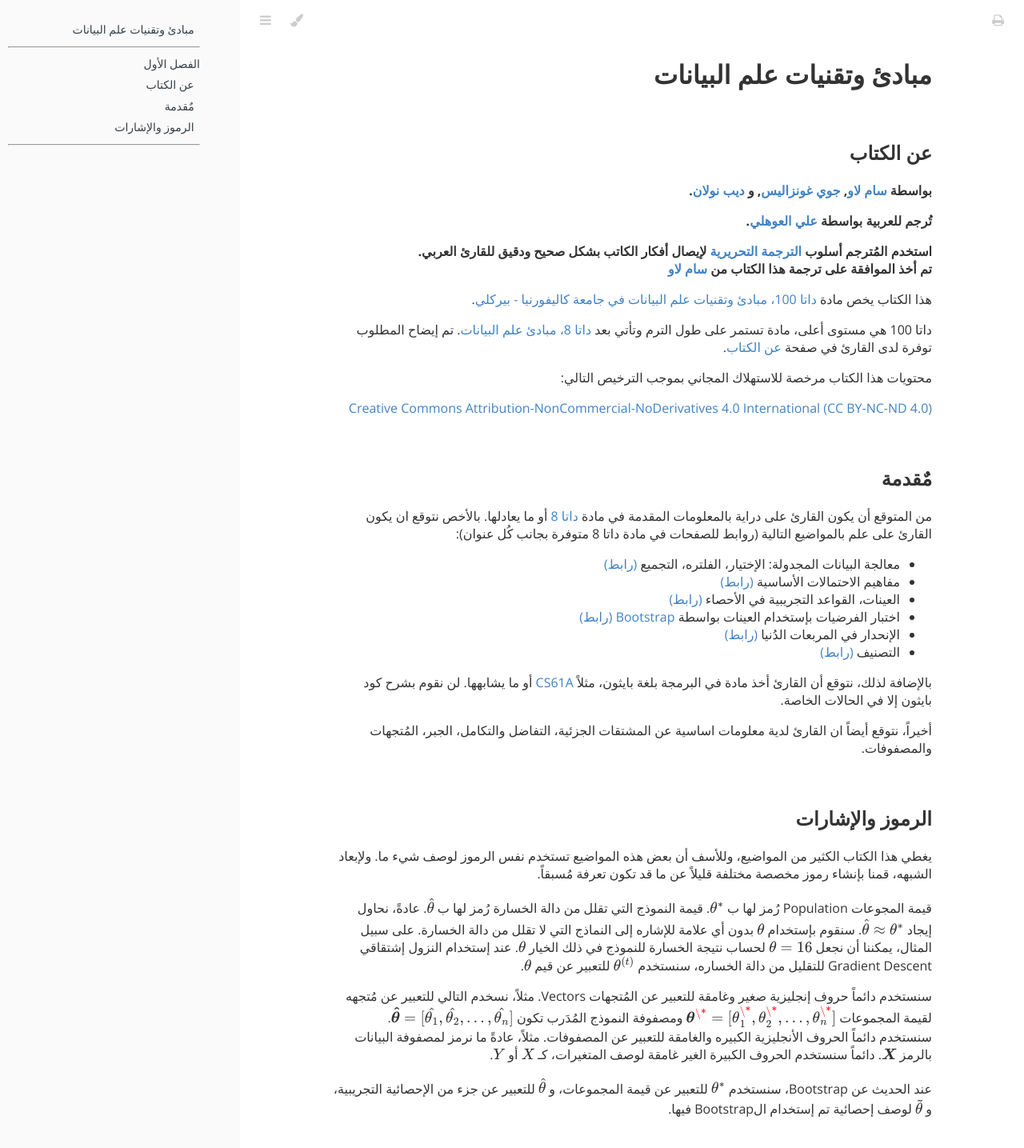
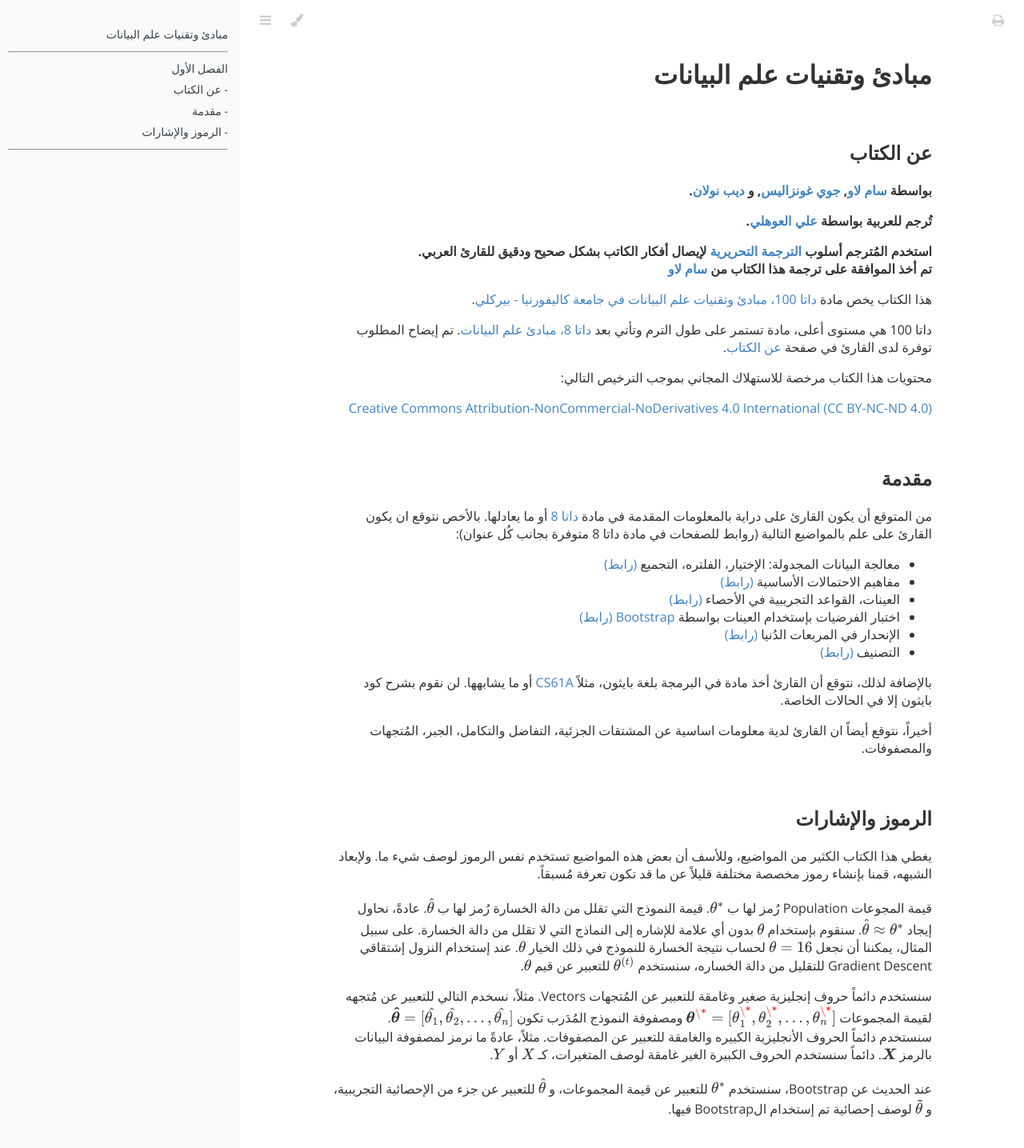
Before and after one commit to alioh/ds-100-ar, a Jekyll site: the page built from index.html, in a window 1280 px wide. Shown: the top 1435 px of the page at 80% size. Built offline with Jekyll 4.4.1, drawn with Linux system fonts in a browser that asks for light colours; nearby versions of some CDN libraries; formulas are drawn with MathJax 3.

Commit message:
updates to sidebar padding

```diff
--- a/_layouts/default.html
+++ b/_layouts/default.html
@@ -40,12 +40,11 @@
 
               {% for chapter in site.chapters %}
                 {% if chapter.chapter_start %}
-                    {{ chapter.chapter_name}}
+                    <li>{{ chapter.chapter_name}}</li>
                 {% endif %}
 
-
               <li>
-                <a href="#{{ chapter.title }}">{% if chapter.lesson %}<strong>{{ chapter.lesson }}. </strong>{% else %}&nbsp;&nbsp;{% endif %}{{ chapter.title }}</a>
+                <a href="#{{ chapter.title }}">{% if chapter.lesson %}<strong>{{ chapter.lesson_number }}. </strong>{% elsif chapter.show_title == false %} {% else %}- {% endif %}{{ chapter.title }}</a>
               </li>
 
                 {% if chapter.chapter_end %}
--- a/css/main.css
+++ b/css/main.css
@@ -9,6 +9,7 @@
 .right {
   float: right;
 }
+
 .hidden {
   display: none;
 }
@@ -60,6 +61,11 @@
     left: -300px;
   }
 }
+
+.sidebar ul {
+    margin-top: 20px;
+    padding-right: 5px;
+}
 .sidebar code {
   line-height: 2em;
 }
@@ -75,7 +81,6 @@
   line-height: 1.9em;
 }
 .chapter li a {
-  list-style:none;
   padding: 5px 0;
   text-decoration: none;
 }
@@ -325,7 +330,8 @@
   color: #364149;
 }
 .light .chapter li {
-  color: #aaa;
+  /* color: #aaa; */
+  color: #364149;
 }
 .light .chapter li a {
   color: #364149;
```
Also changed, not shown: _chapters/00.md (+1 -0 lines), _chapters/02.md (+1 -1 lines), reference.md (+1 -0 lines).
